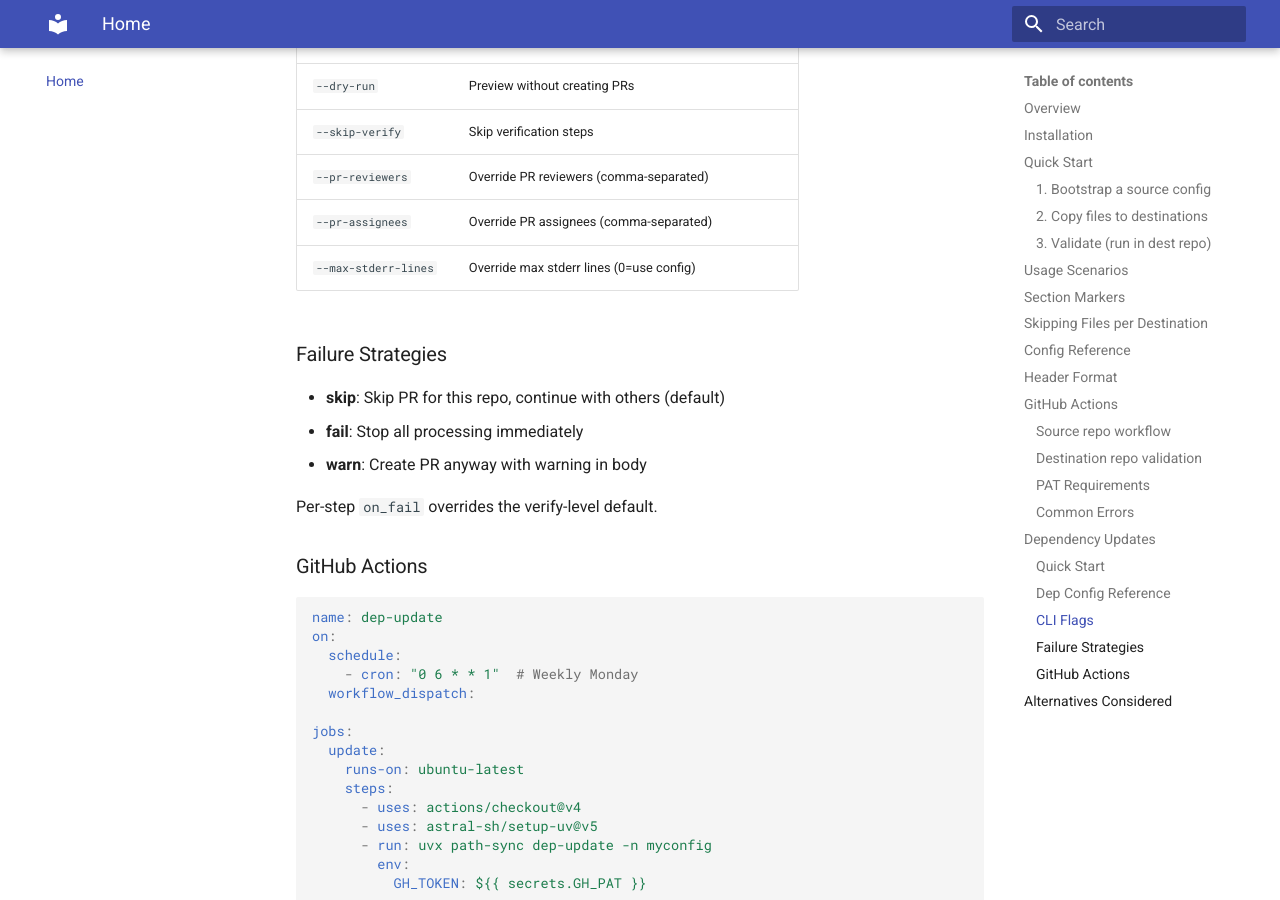
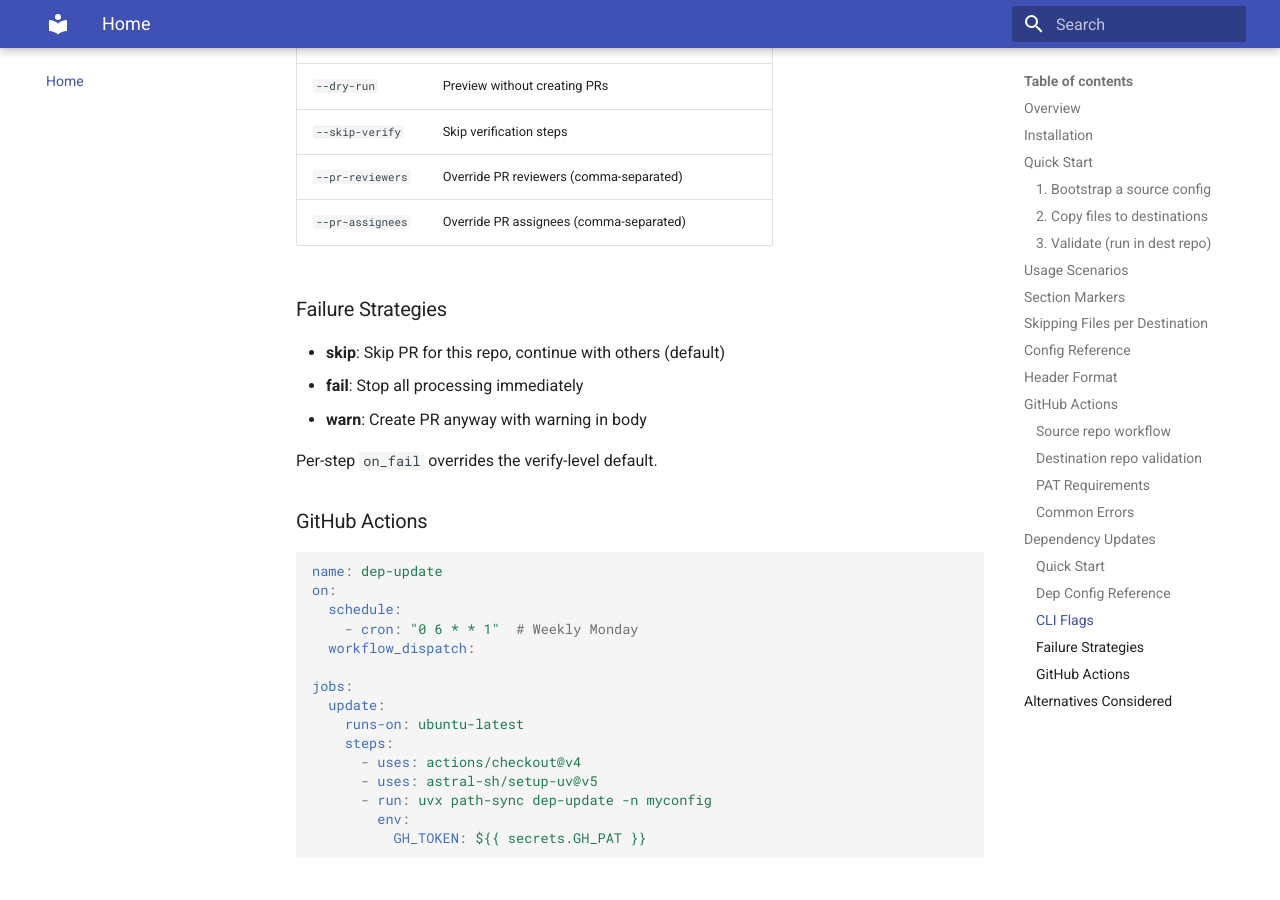
Before and after one commit to EspenAlbert/path-sync, an MkDocs documentation site: the page built from docs/index.md, in a window 1280 px wide and 900 px high, scrolled down 9521 px. Built offline with MkDocs 1.6.1 and Material for MkDocs 9.7.7, drawn with Linux system fonts in a browser that asks for light colours.

Commit message:
refactor: remove outdated flag

```diff
--- a/docs/index.md
+++ b/docs/index.md
@@ -370,7 +370,6 @@ pr:
 | `--skip-verify` | Skip verification steps |
 | `--pr-reviewers` | Override PR reviewers (comma-separated) |
 | `--pr-assignees` | Override PR assignees (comma-separated) |
-| `--max-stderr-lines` | Override max stderr lines (0=use config) |
 
 ### Failure Strategies
 
```
